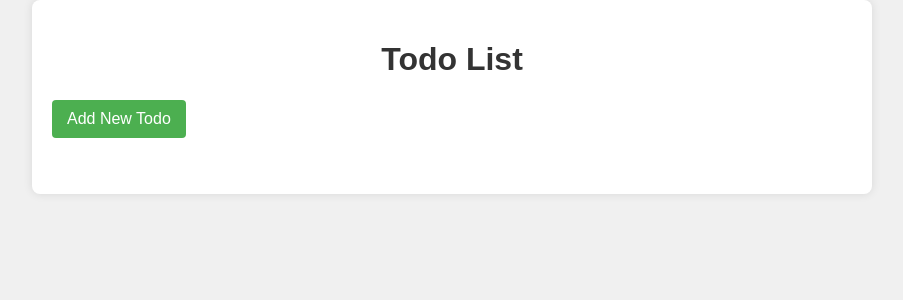
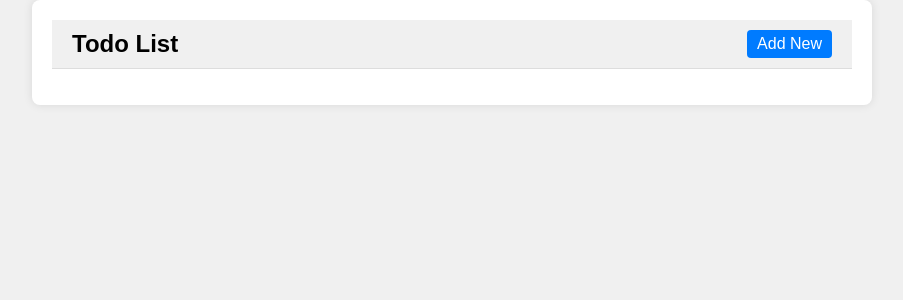
Before and after one commit to milomiao1/todo-list, a React (Create React App) app: page / in a window 1280 px wide. Shown: the top 300 px of the page, without its empty margins (188-1091 px from the left). Built offline with nearby package versions, Linux system fonts and the light colour scheme.

Commit message:
p6 header bar

```diff
--- a/src/App.css
+++ b/src/App.css
@@ -14,24 +14,9 @@ body {
   border-radius: 8px;
 }
 
-.add-todo-btn {
-  background-color: #4CAF50;
-  color: white;
-  padding: 10px 15px;
-  border: none;
-  border-radius: 4px;
-  cursor: pointer;
-  font-size: 16px;
-  margin-bottom: 20px;
-}
-
-.add-todo-btn:hover {
-  background-color: #45a049;
-}
-
 h1 {
   color: #333;
-  text-align: center;
+  text-align: left;
 }
 
 form {
--- a/src/App.js
+++ b/src/App.js
@@ -3,6 +3,8 @@ import { Provider } from 'react-redux';
 import { store } from './app/store';
 import TodoForm from './components/TodoForm';
 import TodoList from './components/TodoList';
+import HeaderBar from './components/HeaderBar';
+
 import './App.css';
 import './styles/TodoList.css';
 function App() {
@@ -12,13 +14,22 @@ function App() {
     setShowForm(false);
   };
 
+  const handleButtonClick = (buttonName) => {
+    setShowForm(!showForm)
+  };
+
+  const headerButtons = () => {
+      if (showForm) {
+        return [{ label: 'Close', onClick: () => handleButtonClick('Button 2') },]
+      } else {
+        return [{ label: 'Add New', onClick: () => handleButtonClick('Button 1') },]
+      }
+  }
+
   return (
     <Provider store={store}>
       <div className="App">
-        <h1>Todo List</h1>
-        <button className="add-todo-btn" onClick={() => setShowForm(!showForm)}>
-          {showForm ? 'Close' : 'Add New Todo'}
-        </button>
+        <HeaderBar title="Todo List" buttons={headerButtons()} />
         {showForm && <TodoForm onFormClose={handleFormClose} />}
         <TodoList />
       </div>
--- /dev/null
+++ b/src/components/HeaderBar.js
@@ -0,0 +1,34 @@
+import React from 'react';
+import PropTypes from 'prop-types';
+import '../styles/HeaderBar.css';
+
+const HeaderBar = ({ title, buttons }) => {
+  return (
+    <div className="header-bar">
+      <h2 className="header-title">{title}</h2>
+      <div className="header-buttons">
+        {buttons.map((button, index) => (
+          <button
+            key={index}
+            className="header-button"
+            onClick={button.onClick}
+          >
+            {button.label}
+          </button>
+        ))}
+      </div>
+    </div>
+  );
+};
+
+HeaderBar.propTypes = {
+  title: PropTypes.string.isRequired,
+  buttons: PropTypes.arrayOf(
+    PropTypes.shape({
+      label: PropTypes.string.isRequired,
+      onClick: PropTypes.func.isRequired,
+    })
+  ).isRequired,
+};
+
+export default HeaderBar;
--- /dev/null
+++ b/src/styles/HeaderBar.css
@@ -0,0 +1,31 @@
+.header-bar {
+    display: flex;
+    justify-content: space-between;
+    align-items: center;
+    padding: 10px 20px;
+    background-color: #f0f0f0;
+    border-bottom: 1px solid #ddd;
+  }
+
+  .header-title {
+    margin: 0;
+    font-size: 1.5em;
+  }
+
+  .header-buttons {
+    display: flex;
+    gap: 10px;
+  }
+
+  .header-button {
+    padding: 5px 10px;
+    background-color: #007bff;
+    color: white;
+    border: none;
+    border-radius: 4px;
+    cursor: pointer;
+  }
+
+  .header-button:hover {
+    background-color: #0056b3;
+  }
```
